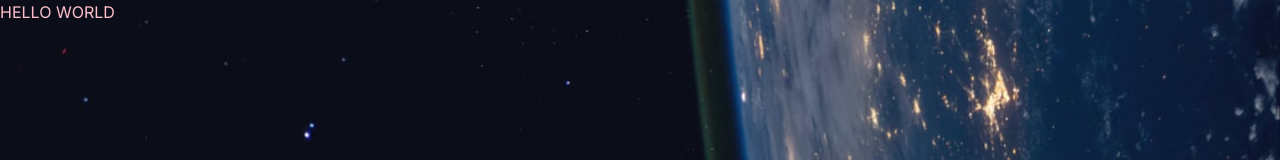
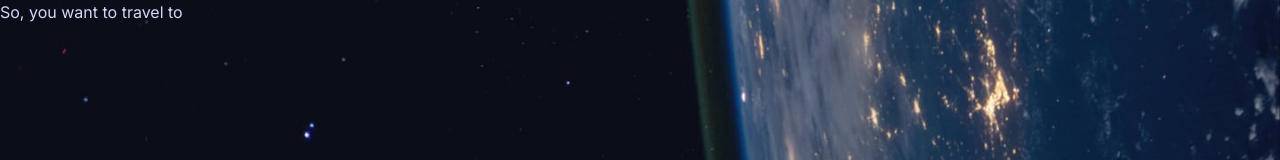
Before and after one commit to devlinmorrow/space-tourism, a Next.js app: page /space-tourism in a window 1280 px wide. Shown: the top 160 px of the page. Built offline with nearby package versions, Linux system fonts and the light colour scheme.

Commit message:
Add blue-300 var

```diff
--- a/src/app/globals.css
+++ b/src/app/globals.css
@@ -1,6 +1,7 @@
 @tailwind base;
 @tailwind components;
 @tailwind utilities;
+
 
 /*
   1. Use a more-intuitive box-sizing model.
@@ -13,6 +14,7 @@
 */
 * {
   margin: 0;
+  --blue-300: hsl(231, 77%, 90%);
 }
 /*
   Typographic tweaks!
--- a/src/app/space-tourism/page.tsx
+++ b/src/app/space-tourism/page.tsx
@@ -5,18 +5,17 @@ import { QUERIES } from '../constants'
 
 const colorString = "color: pink;"
 
-const Subtitle = styled.h4`
-  ${colorString}
-`
-
 export default function SpaceTourism() {
   return (
     <Background>
-      <Subtitle>HELLO WORLD</Subtitle>
+      <Subtitle>So, you want to travel to</Subtitle>
     </Background>
   )
 }
 
+const Subtitle = styled.h3`
+  color: var(--blue-300)
+`
 
 const Background = styled.main`
   height: 100vh;
```
